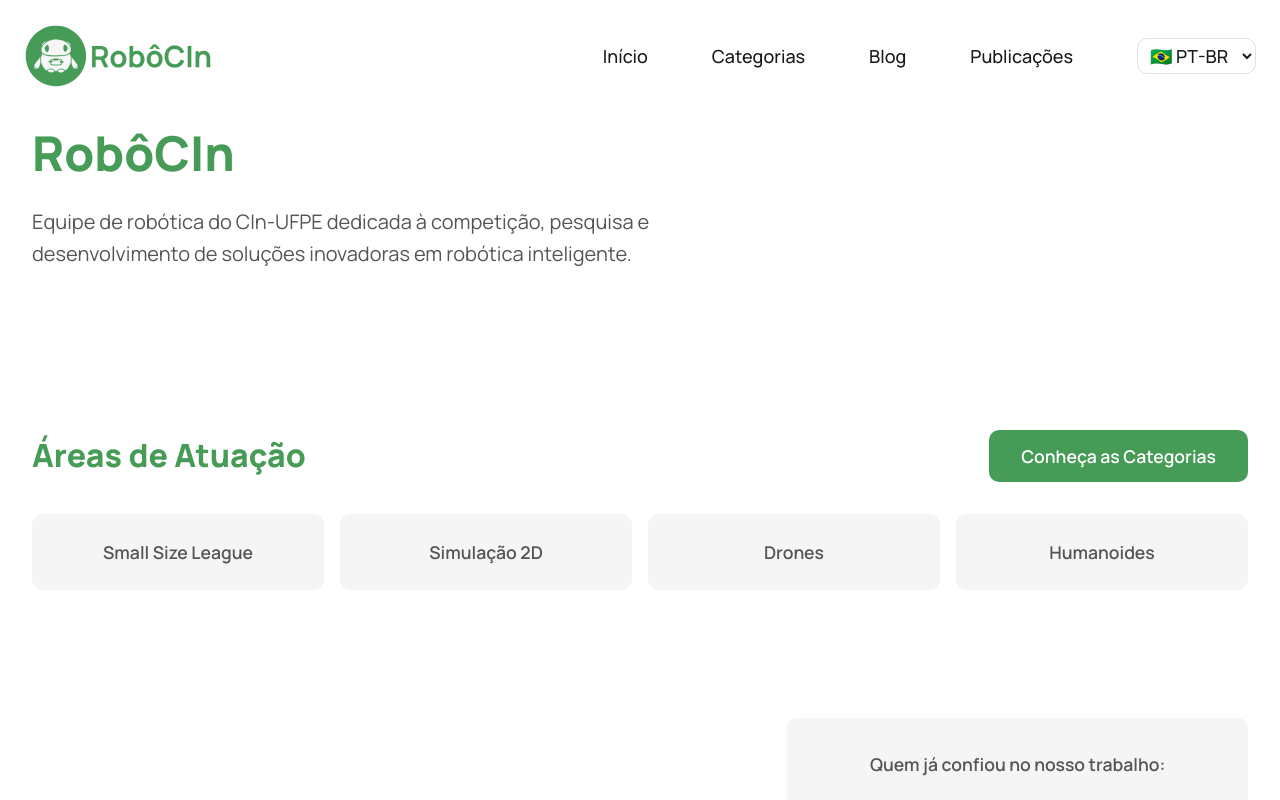
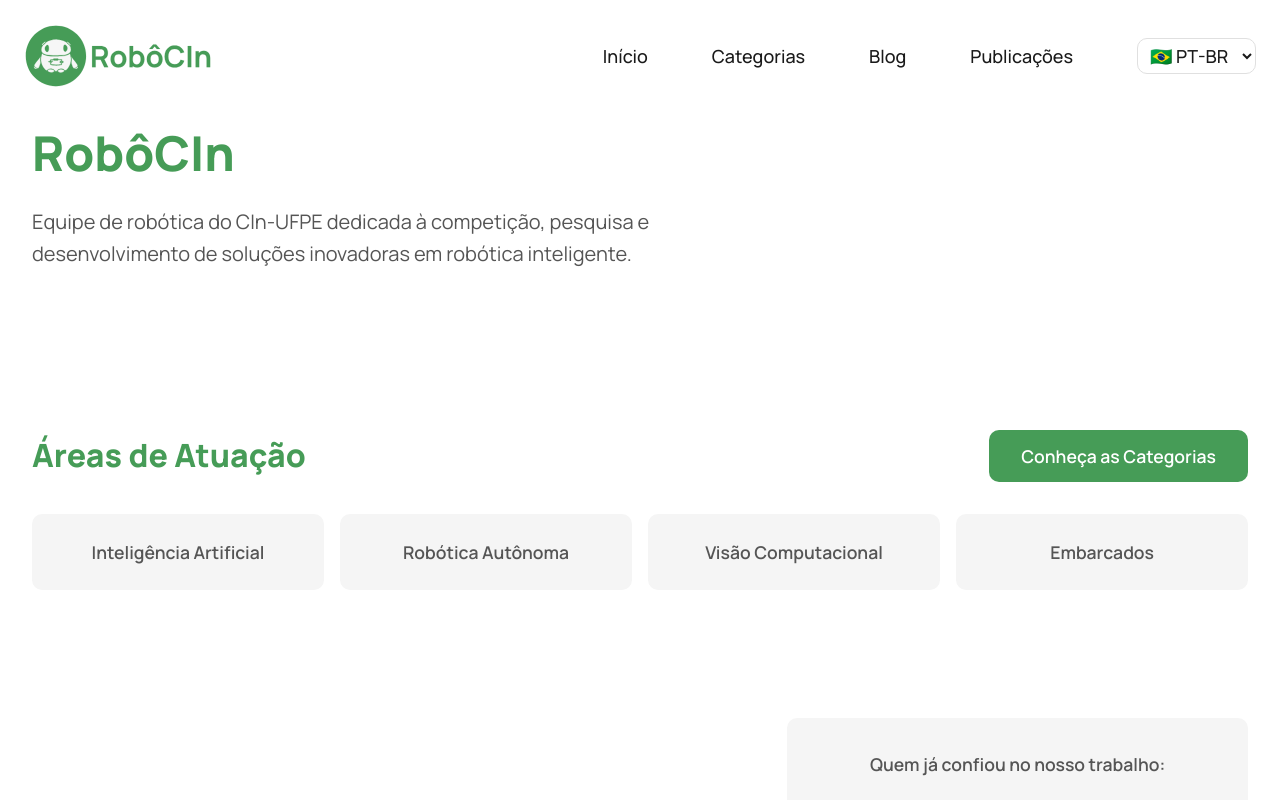
Before and after one commit to robocin/robocin-website, a React (Vite) app: page / in a window 1280 px wide. Shown: the top 800 px of the page. Built offline with nearby package versions, Linux system fonts and the light colour scheme.

Commit message:
fix: use the correct content at areas section

```diff
--- a/src/components/Areas/Areas.jsx
+++ b/src/components/Areas/Areas.jsx
@@ -4,7 +4,7 @@ import styles from './Areas.module.css';
 
 function Areas() {
   const { t } = useTranslation();
-  const categories = t('areas.categories', { returnObjects: true });
+  const categories = t('areas.items', { returnObjects: true });
 
   return (
     <section className={styles.areas}>
```
